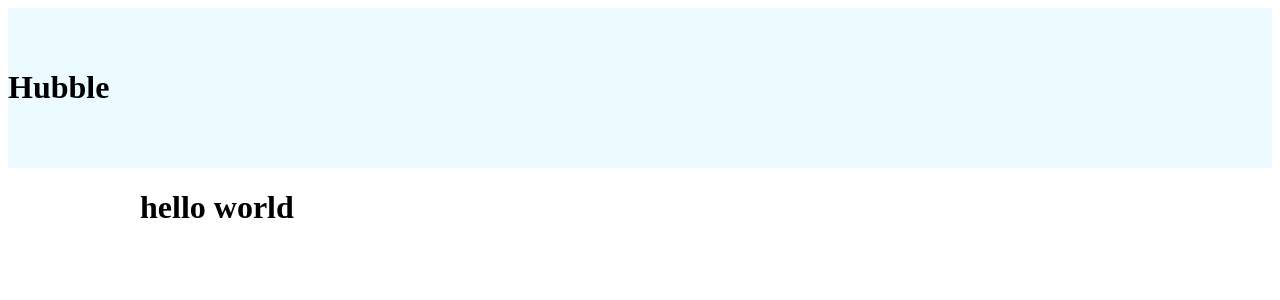
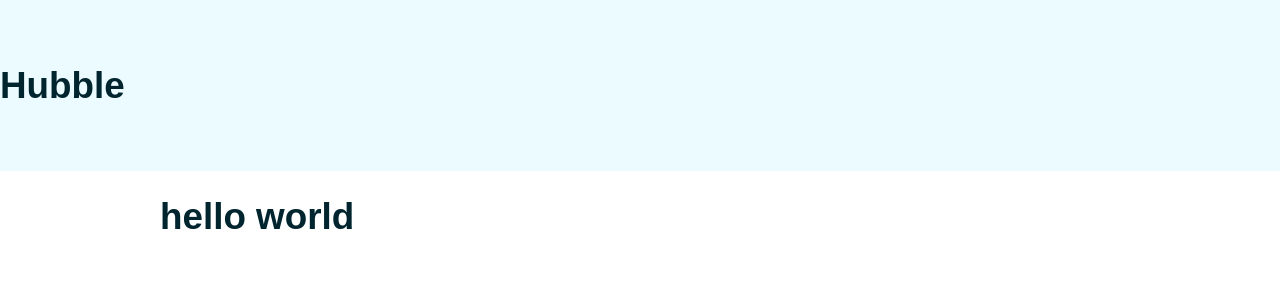
Before and after one commit to infiniteoo/REACT-styled_components, a React (Create React App) app: page / in a window 1280 px wide. Shown: the top 300 px of the page. Built offline with nearby package versions, Linux system fonts and the light colour scheme.

Commit message:
implemented global styles

```diff
--- a/src/App.js
+++ b/src/App.js
@@ -1,6 +1,7 @@
 import Header from "./components/Header";
 import { Container } from "./components/styles/Container.styled";
 import { ThemeProvider } from "styled-components";
+import GlobalStyles from "./components/styles/Global";
 
 const theme = {
   colors: {
@@ -14,6 +15,7 @@ function App() {
   return (
     <ThemeProvider theme={theme}>
       <>
+        <GlobalStyles />
         <Header />
         <Container>
           <h1>hello world</h1>
--- a/src/components/Header.js
+++ b/src/components/Header.js
@@ -1,7 +1,7 @@
 import { StyledHeader } from "./styles/Header.styled";
 export default function Header() {
   return (
-    <StyledHeader bg='red'>
+    <StyledHeader>
       <h1>Hubble</h1>
     </StyledHeader>
   );
--- /dev/null
+++ b/src/components/styles/Global.js
@@ -0,0 +1,29 @@
+import { createGlobalStyle } from "styled-components";
+
+const GlobalStyles = createGlobalStyle`
+
+  @import url('https://fonts.googleapis.com/css2?family=Poppins:wght@300;400;600;700&display=swap');
+
+    * {
+        box-sizing: border-box;
+    }
+
+    body {
+        background: ${({ theme }) => theme.colors.body};
+        color: hsl(192, 100%, 9%);
+        font-family: 'Poppins', sans-serif;
+        font-size: 1.15em;
+        margin: 0;
+    }
+
+    p {
+        opacity: 0.6;
+        line-height: 1.5;
+    }
+
+    img {
+        max-width: 100%;
+    }
+`;
+
+export default GlobalStyles;
--- a/src/components/styles/Header.styled.js
+++ b/src/components/styles/Header.styled.js
@@ -1,4 +1,4 @@
-import styled, { ThemeConsumer } from "styled-components";
+import styled from "styled-components";
 
 export const StyledHeader = styled.header`
   background-color: ${({ theme }) => theme.colors.header};
```
